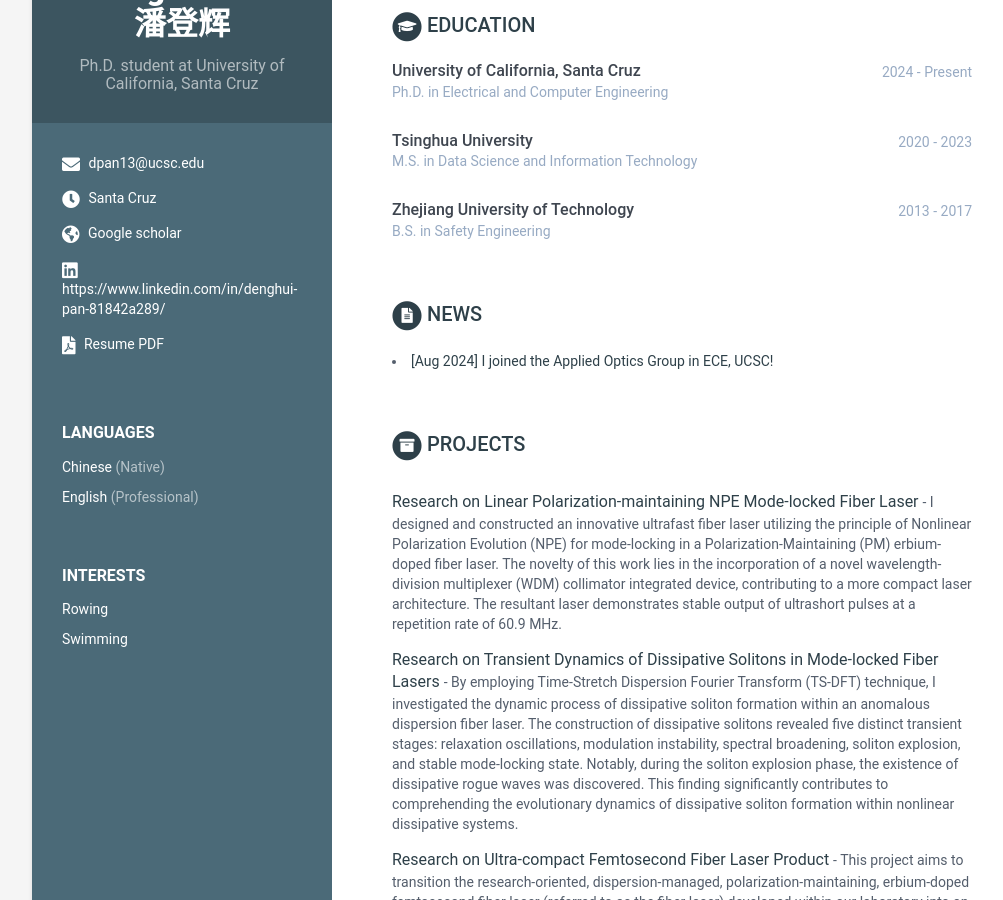
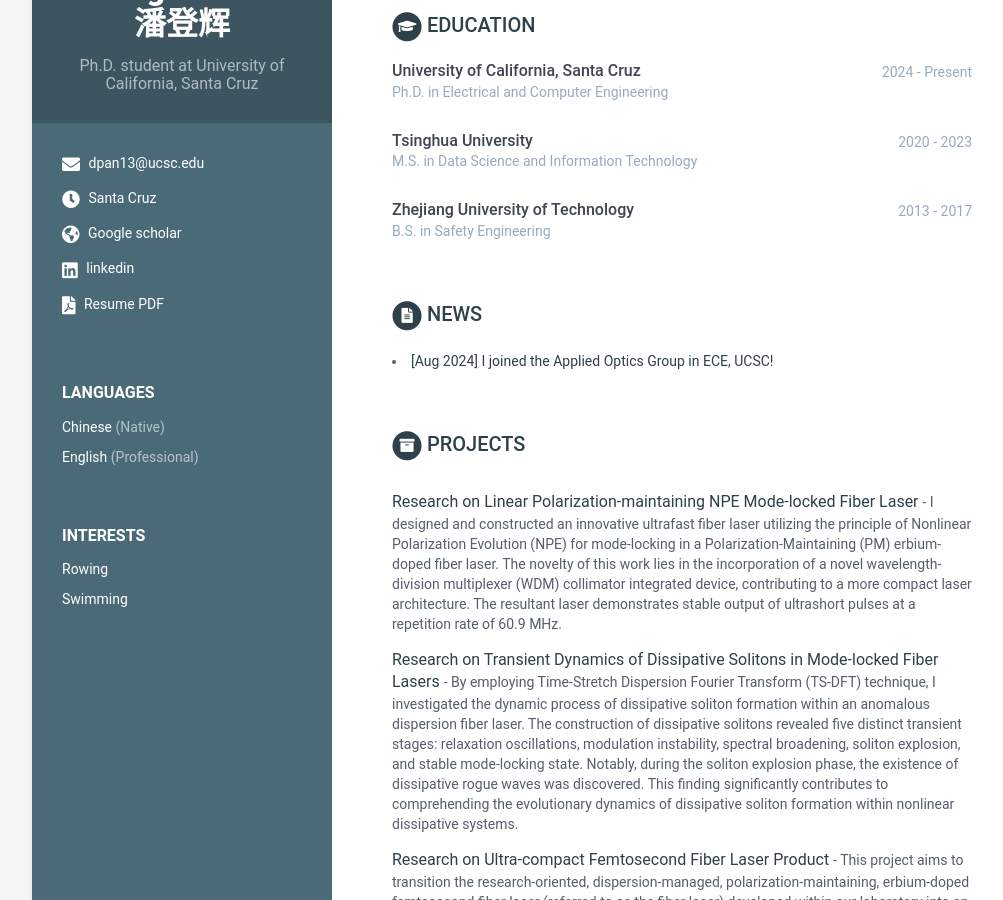
Before and after one commit to denghuipan/denghuipan.github.io, a Jekyll site: the page built from index.html, in a window 1280 px wide and 900 px high, scrolled down 314 px. Shown: the whole window, without its empty margins (108-1111 px from the left). Built offline with Jekyll 4.4.1, drawn with Linux system fonts in a browser that asks for light colours; some of the changed lines change nothing that is shown.

Commit message:
Update contact.html

```diff
--- a/_includes/contact.html
+++ b/_includes/contact.html
@@ -47,7 +47,7 @@
 
     {% if sidebar.linkedin %}
     <li class="linkedin"><i class="fab fa-linkedin"></i>
-      <a href="https://linkedin.com/in/{{ sidebar.linkedin }}" target="_blank">{{ sidebar.linkedin }}</a>
+      <a href="{{sidebar.linkedin}}" target="_blank">linkedin</a>
     </li>
     {% endif %}
 
```
